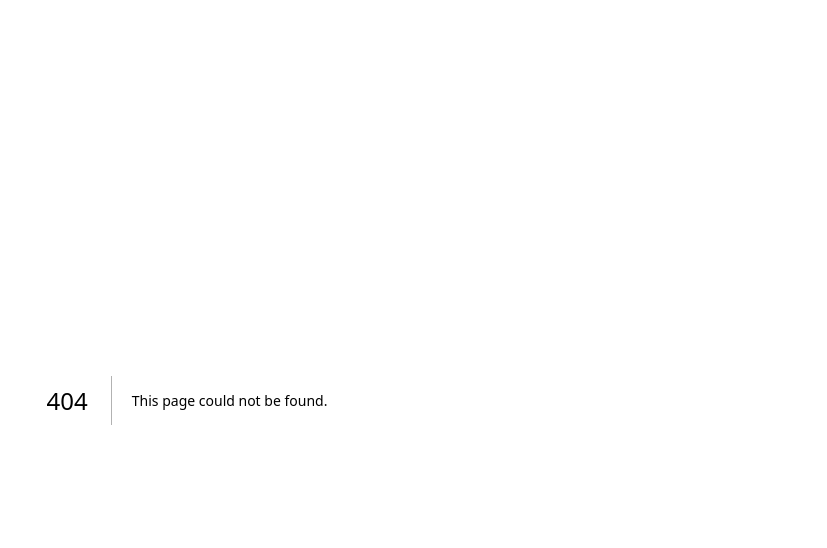
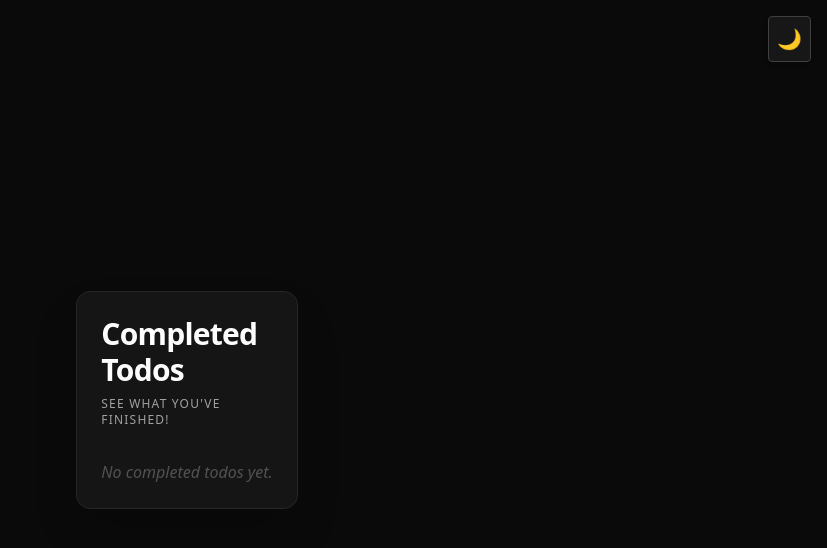
Before and after one commit to Sah-Nikhil/cicd, a Next.js app: page /completed-todos in a window 1280 px wide. Before the commit this address had no page. Shown: the top 548 px of the page, without its empty margins (453-1280 px from the left). Built offline with nearby package versions, Linux system fonts and the light colour scheme.

Commit message:
update-completed page

```diff
--- /dev/null
+++ b/app/completed-todos/page.tsx
@@ -0,0 +1,81 @@
+"use client";
+import { useState, useEffect } from "react";
+import { Card, CardHeader, CardTitle, CardContent } from "@/components/ui/card";
+import { motion, AnimatePresence } from "framer-motion";
+import { ThemeToggle } from "@/components/ui/theme-toggle";
+
+interface Todo {
+  id: number;
+  text: string;
+  completed: boolean;
+}
+
+export default function CompletedTodosPage() {
+  const [completedTodos, setCompletedTodos] = useState<Todo[]>([]);
+
+  useEffect(() => {
+    // Try to load from localStorage or another persistent store if used
+    const stored = localStorage.getItem("todos");
+    if (stored) {
+      try {
+        const todos: Todo[] = JSON.parse(stored);
+        setCompletedTodos(todos.filter((t) => t.completed));
+      } catch {}
+    }
+  }, []);
+
+  return (
+    <motion.div
+      initial={{ opacity: 0, y: 40 }}
+      animate={{ opacity: 1, y: 0 }}
+      exit={{ opacity: 0, y: 40 }}
+      transition={{ type: "spring", stiffness: 120, damping: 18 }}
+      className="min-h-screen flex flex-col items-center justify-center bg-neutral-950 p-4"
+    >
+      <div className="absolute top-4 right-4">
+        <ThemeToggle />
+      </div>
+      <motion.div
+        initial={{ scale: 0.95, opacity: 0 }}
+        animate={{ scale: 1, opacity: 1 }}
+        transition={{ type: "spring", stiffness: 180, damping: 18, delay: 0.1 }}
+      >
+        <Card className="w-full max-w-md shadow-2xl border border-neutral-800 bg-neutral-900/95 backdrop-blur-lg">
+          <CardHeader className="flex flex-col items-center gap-2 pb-2">
+            <CardTitle className="text-3xl font-extrabold text-white tracking-tight">Completed Todos</CardTitle>
+            <span className="text-xs text-neutral-400 uppercase tracking-widest">See what you&apos;ve finished!</span>
+          </CardHeader>
+          <CardContent>
+            <ul className="flex flex-col gap-2">
+              <AnimatePresence>
+                {completedTodos.length === 0 && (
+                  <motion.li
+                    key="empty"
+                    initial={{ opacity: 0, y: 10 }}
+                    animate={{ opacity: 1, y: 0 }}
+                    exit={{ opacity: 0, y: 10 }}
+                    className="text-neutral-600 text-center italic"
+                  >
+                    No completed todos yet.
+                  </motion.li>
+                )}
+                {completedTodos.map((todo) => (
+                  <motion.li
+                    key={todo.id}
+                    initial={{ opacity: 0, scale: 0.95 }}
+                    animate={{ opacity: 1, scale: 1 }}
+                    exit={{ opacity: 0, scale: 0.95 }}
+                    transition={{ type: "spring", stiffness: 200, damping: 20 }}
+                    className="flex items-center justify-between rounded-lg px-3 py-2 transition-all duration-200 border border-neutral-800 bg-neutral-800/80 shadow-sm"
+                  >
+                    <span className="select-none text-base font-medium text-white truncate">{todo.text}</span>
+                  </motion.li>
+                ))}
+              </AnimatePresence>
+            </ul>
+          </CardContent>
+        </Card>
+      </motion.div>
+    </motion.div>
+  );
+}
```
